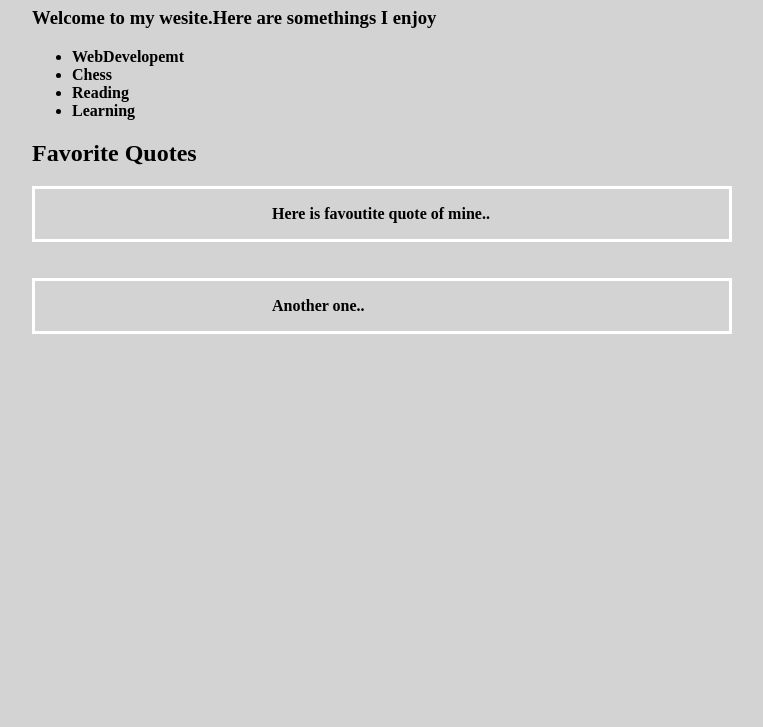
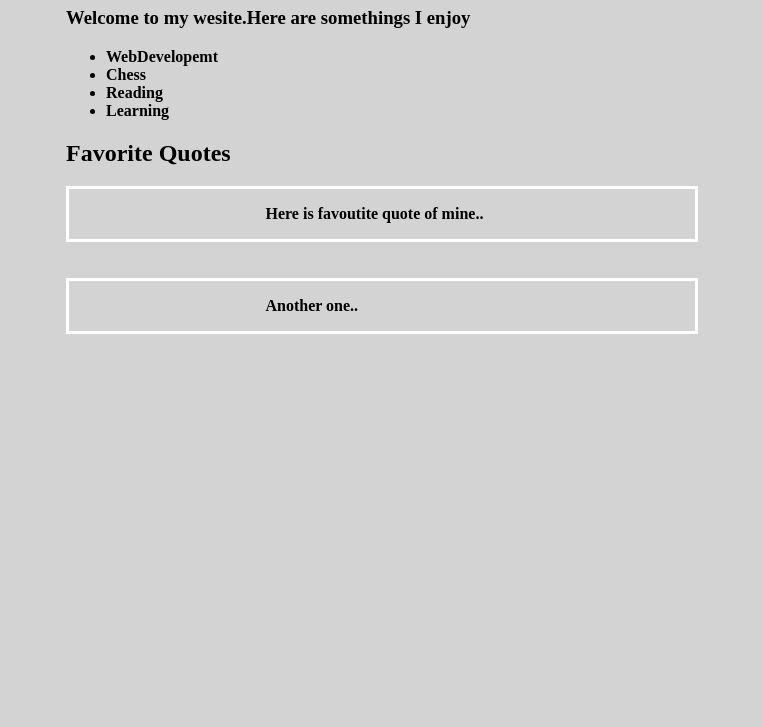
Before and after one commit to seshagiri13/UI-training, a plain HTML site: page exercise1.html in a window 1280 px wide. Shown: the part 73-800 px from the top of the page, without its empty margins (258-1021 px from the left). Drawn offline with Linux system fonts and the light colour scheme.

Commit message:
exercise1.html

```diff
--- a/exercise1.html
+++ b/exercise1.html
@@ -17,11 +17,11 @@
     border-color: white;
     font-weight:bold;
     align-content: center;
-   height: 50px;
+   height: 10%;
     }
     #main{
          margin: auto;
-         width: 700px;
+         width: 50%;
  }
 
  li span{
@@ -30,7 +30,7 @@
  #center
  {
     margin: auto;
-         width: 300px;
+         width: 50%;
  }
 
 /*blockquote
```
